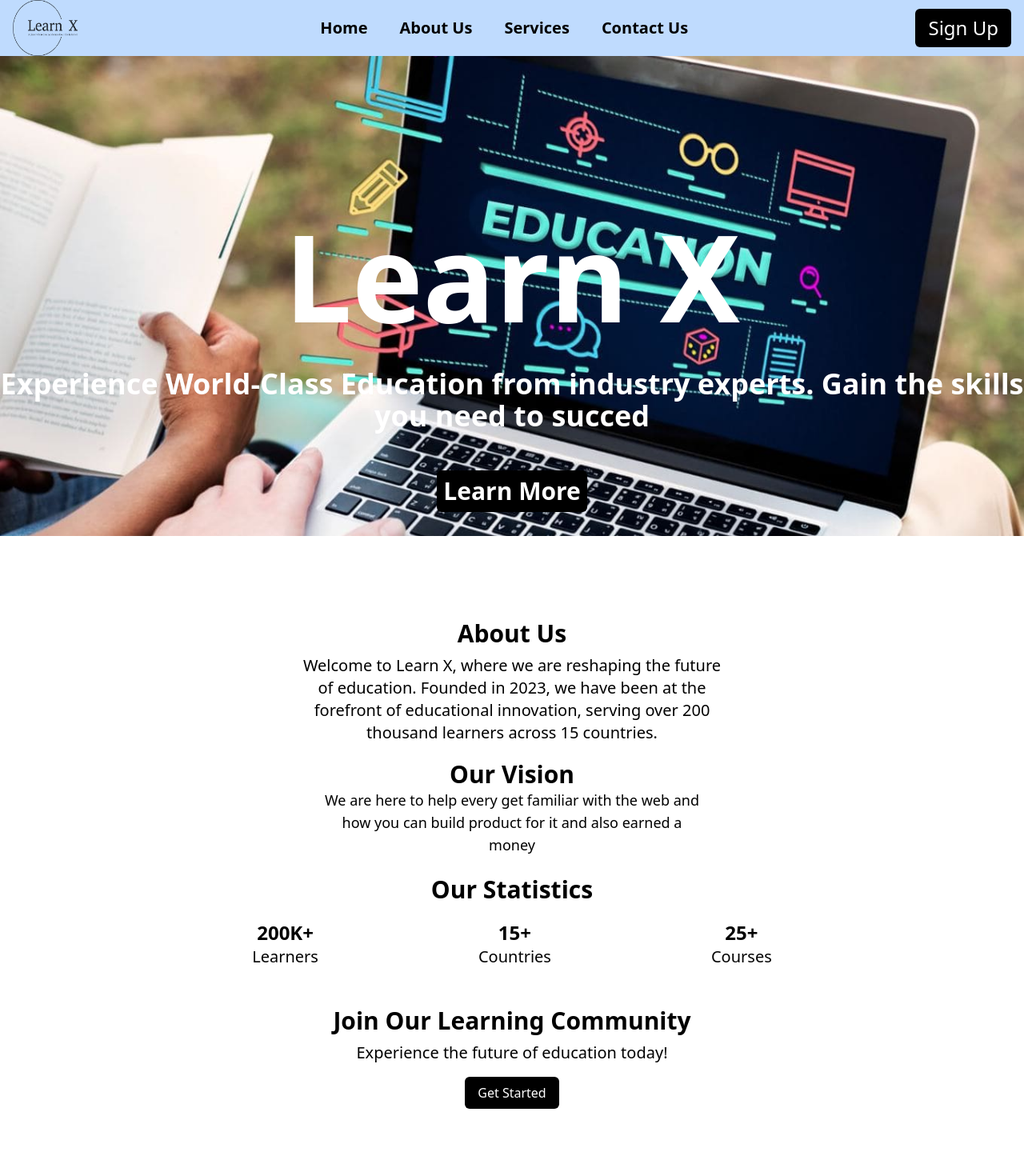
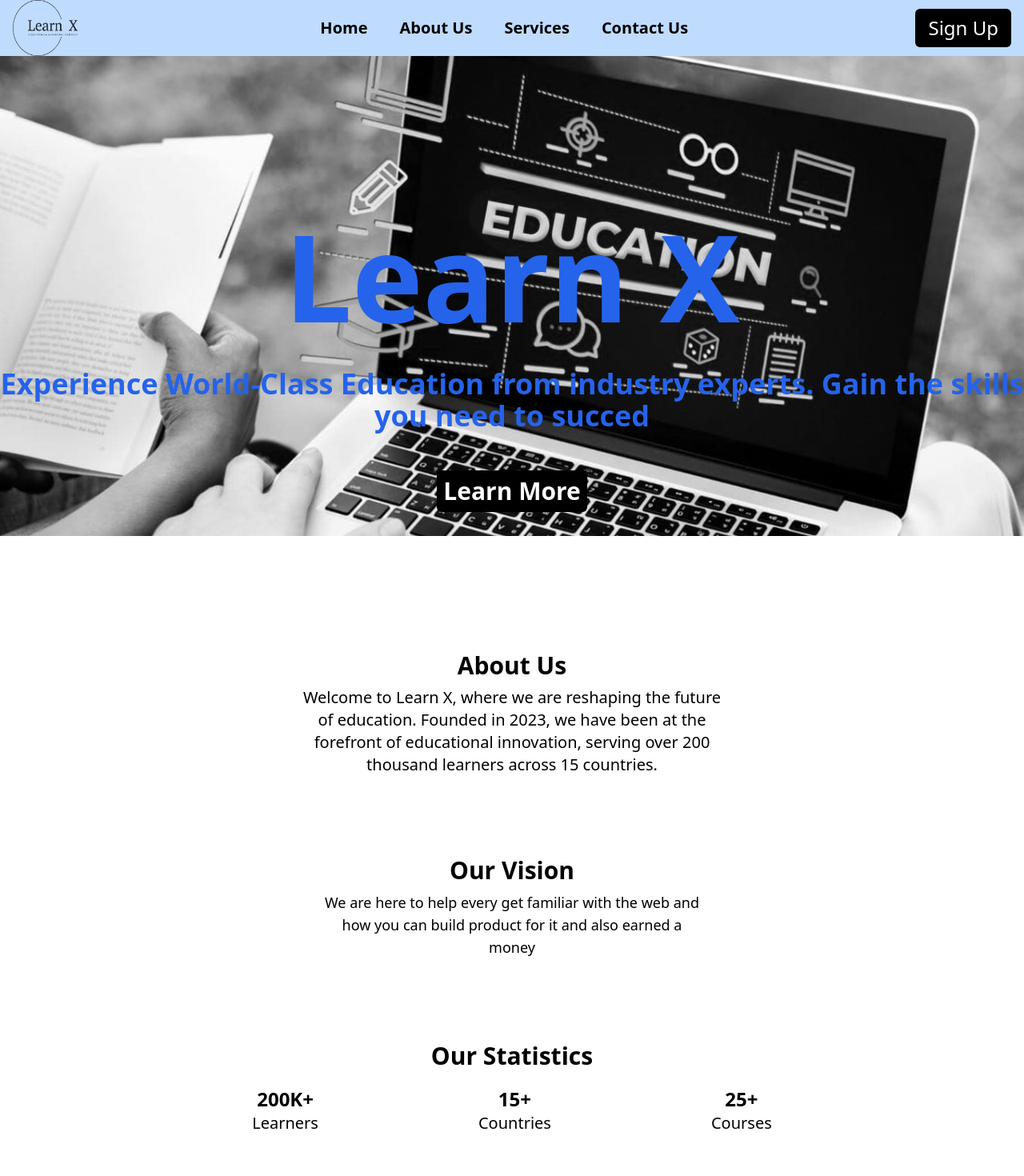
Before and after one commit to walonjalloh/startup21_landing_page_for_bounty, a React (Vite) app: page / in a window 1280 px wide. Shown: the top 1470 px of the page at 80% size. Built offline with nearby package versions, Linux system fonts and the light colour scheme.

Commit message:
edit aboutus component

```diff
--- a/index.html
+++ b/index.html
@@ -1,7 +1,7 @@
 <!doctype html>
 <html lang="en">
   <head>
-    <link rel="icon" href="/public/favicon.ico">
+    <link rel="icon" href="/favicon.ico">
     <meta charset="UTF-8" />
     <meta name="viewport" content="width=device-width, initial-scale=1.0" />
     <title>Learn X</title>
--- a/src/components/AboutUs.jsx
+++ b/src/components/AboutUs.jsx
@@ -7,21 +7,21 @@ function AboutUs(){
   return (
     <section name='about_us' className="flex flex-col md:flex justify-center py-24 ">
       <div>
-        <div className="flex flex-col justify-center items-center">
-          <h1 className="text-3xl font-bold my-2">About Us</h1>
+        <div className="flex flex-col justify-center items-center py-10">
+          <h1 className="text-3xl font-bold my-2 mb-2">About Us</h1>
           <p className="text-center text-xl  font-thin mx-2 max-w-[540px]">
             Welcome to Learn X, where we are reshaping the future of education.
             Founded in 2023, we have been at the forefront of educational
             innovation, serving over 200 thousand learners across 15 countries.
           </p>
         </div>
-        <div className="flex flex-col justify-center items-center">
-          <h1 className="text-center mt-5 font-bold text-3xl">Our Vision</h1>
+        <div className="flex flex-col justify-center items-center py-10">
+          <h1 className="text-center mt-5 font-bold mb-2 text-3xl">Our Vision</h1>
           <p className="text-lg text-center font-thin  mx-2 max-w-[480px] overflow-x-clip">We are here to help every get familiar with the web and how you can build product for it and also
             earned a money
           </p>
         </div>
-        <div className="">
+        <div className="py-10">
           <div className="flex flex-col justify-center items-center">
             <div className="flex">
               <h2 className="text-center font-bold mt-6 text-3xl ">Our Statistics</h2>
@@ -43,7 +43,7 @@ function AboutUs(){
           </div>
         </div>
 
-        <div className="flex flex-col mt-10 text-center items-center">
+        <div className="flex flex-col mt-10 text-center items-center py-10">
           <h2 className="text-3xl font-bold mx-2 my-2 ">Join Our Learning Community</h2>
           <p className="text-xl font-thin mx-2">Experience the future of education today!</p>
           <Button name="Get Started" classname='text-white bg-black px-4 py-2  rounded-md mt-4 ' />
--- a/src/components/Contact.jsx
+++ b/src/components/Contact.jsx
@@ -6,19 +6,21 @@ function Contact({ open }) {
 
 
   return (
-    <section name='contact' className="py-24">
+    <section name='contact' className="py-4">
         {open && (
-             <div className="flex flex-col justify-center items-center ">
-             <h2 className="text-3xl font-extrabold bg-clip-text text-transparent bg-gradient-to-r from-blue-500 to-orange-500">Ask us Question</h2>
-             <form className="flex flex-col justify-start items-center my-10">
-                 <label className="text-2xl font-bold">Name</label>
-                 <input  className='w-[300px] md:w-[400px]  my-2 border border-black rounded-md' type="text" name="name" placeholder="Name"/>
-                 <label className="text-2xl font-bold">Email</label>
-                 <input className="border border-black rounded-md w-[300px] md:w-[400px] my-2" type="email" name='email' placeholder="Email"/>
-                 <label className='text-2xl font-bold'>Question</label>
-                 <input  className="border border-black rounded-md w-[300px] md:w-[400px] my-2"  type="text" name="question" placeholder='Question' />
-                 <button className="border border-black py-2 px-4 rounded-md bg-black text-white">Submit</button>
-             </form>
+             <div className="flex flex-col justify-center items-center gap-10">
+              <div className='border border-black/50 py-10  px-10 items-center'>
+                <h2 className="text-3xl font-extrabold bg-clip-text text-center text-transparent bg-gradient-to-r from-blue-500 to-orange-500">Ask us Question</h2>
+                <form className="flex flex-col justify-start items-center  my-10">
+                    <label className="text-2xl font-bold">Name</label>
+                    <input  className='w-[300px] md:w-[400px] px-2 py-2 my-2 border border-black rounded-md' type="text" name="name" placeholder="Name"/>
+                    <label className="text-2xl font-bold">Email</label>
+                    <input className="border border-black rounded-md w-[300px] md:w-[400px] px-2 py-2 my-2" type="email" name='email' placeholder="Email"/>
+                    <label className='text-2xl font-bold'>Question</label>
+                    <input  className="border border-black rounded-md w-[300px] md:w-[400px] py-2 px-2 my-2"  type="text" name="question" placeholder='Question' />
+                    <button className="border border-black py-2 mt-4 px-6 rounded-md bg-black text-white">Submit</button>
+                </form>
+              </div>
              <div>
               <div className='flex  flex-col py-10 border px-10 border-black/50'>
                 <h1 className='text-2xl font-bold tracking-tight py-4'>Our Contact Info</h1>
--- a/src/components/Hero.jsx
+++ b/src/components/Hero.jsx
@@ -5,8 +5,8 @@ function Hero() {
     <section>
         <div name="home" className="bg-hero-image bg-cover bg-no-repeat bg-center w-full h-[600px] items-center justify-center">
             <div className="text-center">
-                <h1 className="pt-[200px] text-white font-extrabold text-center text-6xl md:text-10xl lg:text-[150px]">Learn X</h1>
-                <p className="mt-10 text-white text-center  text-3xl md:text-4xl lg:6xl font-extrabold">Experience World-Class Education from industry experts. Gain the skills you need to succed</p>
+                <h1 className="pt-[200px] text-blue-600 font-extrabold text-center text-6xl md:text-10xl lg:text-[150px]">Learn X</h1>
+                <p className="mt-10 text-blue-600 text-center  text-3xl md:text-4xl lg:6xl font-extrabold">Experience World-Class Education from industry experts. Gain the skills you need to succed</p>
             </div>
             <div className='flex justify-center gap-5 md:gap-[50px] text-xl md:text-2xl lg:gap-[80px] lg:text-3xl mt-12 font-bold  text-white'>
                 <Button name='Learn More' classname='bg-black px-2 py-2 rounded-md'/>            </div>
--- a/src/components/MeetTeam.jsx
+++ b/src/components/MeetTeam.jsx
@@ -9,7 +9,7 @@ function MeetTeam() {
         <div>
             <h1 className="text-center font-extrabold text-3xl py-10 bg-gradient-to-r from-stone-600 via-red-600 to-green-300 bg-clip-text text-transparent">Meet the team</h1>
         </div>
-        <div className='flex overflow-hidden [mask-image:linear-gradient(to_right,transparent,black,transparent)]'>
+        <div className='flex overflow-hidden [mask-image:linear-gradient(to_right,transparent,black_25%,black_75%,transparent)]'>
         <motion.div
         animate = {{
             translateX: '-50%',
```
Also changed, not shown: src/assets/hero.jpg.
